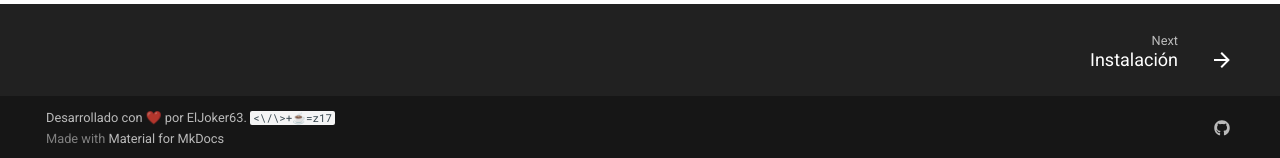
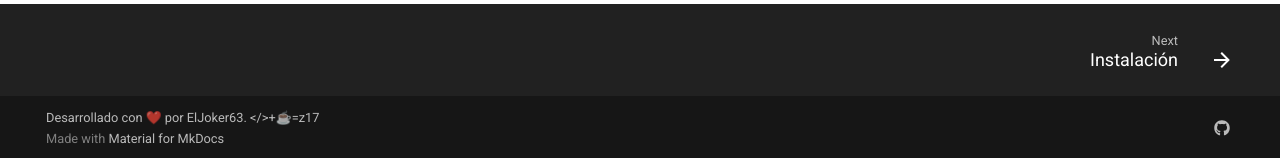
Before and after one commit to ElJoker63/apklis-downloader, an MkDocs documentation site: the page built from docs/index.md, in a window 1280 px wide and 1159 px high. Shown: the part 998-1156 px from the top of the window. Built offline with MkDocs 1.6.1 and Material for MkDocs 9.7.7, drawn with Linux system fonts in a browser that asks for light colours; comment, search, counter and statistics services are not loaded.

```diff
--- a/mkdocs.yml
+++ b/mkdocs.yml
@@ -37,7 +37,7 @@ theme:
 extra_css:
   - stylesheets/extra.css
 
-copyright: 'Desarrollado con ❤️ por ElJoker63. <code><\/\>+☕️=z17</code>'
+copyright: 'Desarrollado con ❤️ por ElJoker63. &lt;/&gt;+☕️=z17'
 
 extra:
   social:
```
